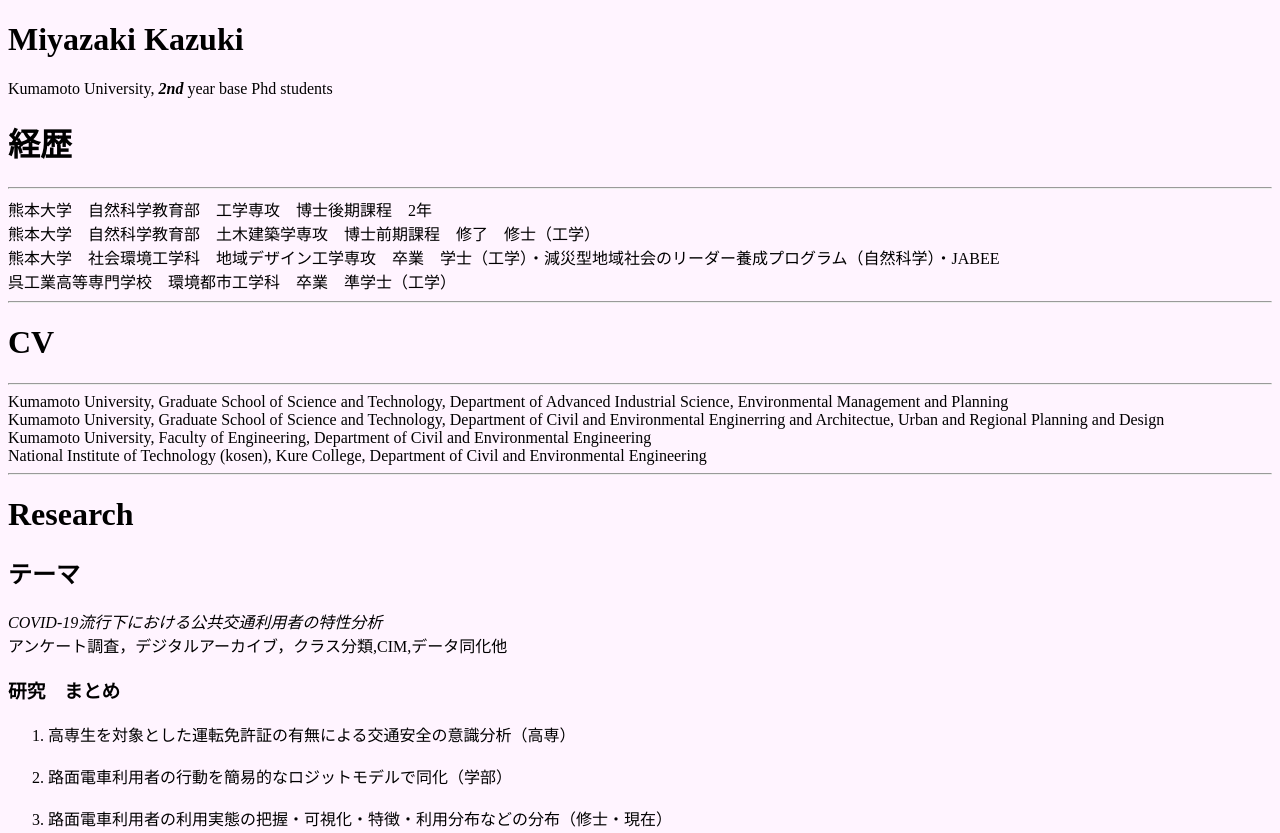
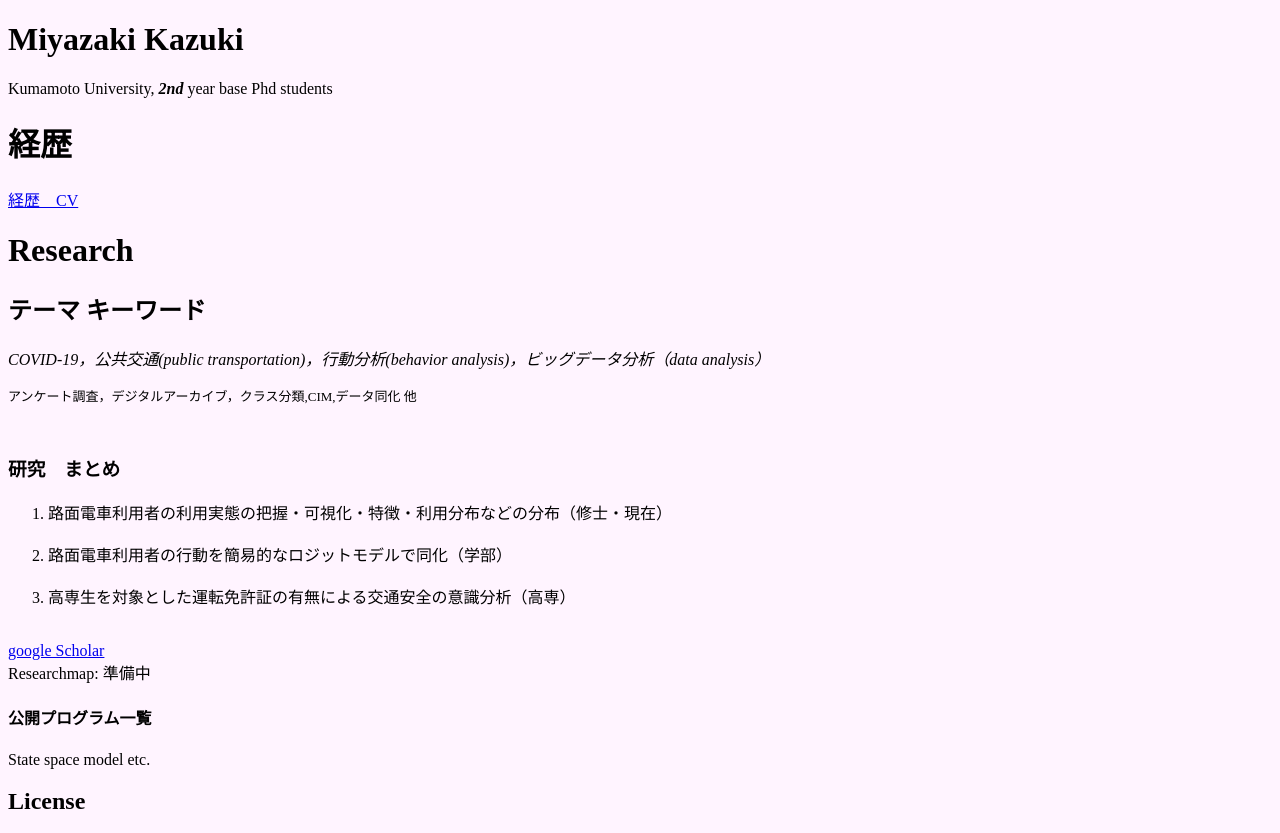
Before and after one commit to Kazuki40/kazuki40.github.io, a plain HTML site: page index.html in a window 1280 px wide. Shown: the top 833 px of the page. Drawn offline with Linux system fonts and the light colour scheme.

Commit message:
2023_0709_v1
cvを分けた

```diff
--- a/class.css
+++ b/class.css
@@ -11,3 +11,7 @@ address{
     color: #191970;
 
 }
+
+#resurch_sub {
+font-size: small;
+}
--- /dev/null
+++ b/cv.html
@@ -0,0 +1,42 @@
+<!DOCTYPE HTML PUBLIC "-//W3C//DTD HTML 4.01//EN"
+"http://www.w3.org/TR/html4/strict.dtd">
+
+<html lang="ja">
+
+    <link rel="stylesheet" href="https://kazuki40.github.io/class.css" />
+<!--タイトル指定-->
+        <meta name="author"content="Miyazaki Kazuki">
+        <title>Kazuki M. cv</title>
+        <base href="https://kazuki40.github.io/index.html"target="_self">
+    <head>
+
+    <h1>経歴</h1>
+<p>
+    <hr><ul><li>
+    熊本大学　自然科学教育部　工学専攻　博士後期課程　2年<br>
+    熊本大学　自然科学教育部　土木建築学専攻　博士前期課程　修了　修士（工学）<br>
+    熊本大学　社会環境工学科　地域デザイン工学専攻　卒業　学士（工学）・減災型地域社会のリーダー養成プログラム（自然科学）・JABEE<br>
+    呉工業高等専門学校　環境都市工学科　卒業　準学士（工学）<br>
+    <hr></li></ul>
+</p>
+
+<h1>CV</h1>
+<p>
+    <hr><ul><li>
+    Kumamoto University, Graduate School of Science and Technology, Department of Advanced Industrial Science, Environmental Management and Planning<br>
+    Kumamoto University, Graduate School of Science and Technology, Department of Civil and Environmental Enginerring and Architectue, Urban and Regional Planning and Design<br>
+    Kumamoto University, Faculty of Engineering, Department of Civil and Environmental Engineering<br>
+    National Institute of Technology (kosen), Kure College, Department of Civil and Environmental Engineering<br>
+    <hr></li></ul>
+
+
+<address>
+    <br><hr>
+    Mail: <a href="mailto:k.miyazaki.1997@gmail.com">メール</a><br>
+    SNS:<a href="//www.facebook.com/kmiyazaki1997">Facebook</a>
+</address>
+</p>
+        </body>
+    </head>
+</link>
+</html>
--- a/index.html
+++ b/index.html
@@ -4,49 +4,34 @@
 <html lang="ja">
 
     <link rel="stylesheet" href="https://kazuki40.github.io/class.css" />
+<!--タイトル指定-->
+        <meta name="author"content="Miyazaki Kazuki">
+        <title>Kazuki M.</title>
+        <base href="https://kazuki40.github.io/index.html"target="_self">
 
 
     <head>
-        <!--タイトル指定-->
-        <meta name="author"content="Miyazaki Kazuki">
-        <title>Kazuki M.</title>
-        <base href="https://kazuki40.github.io/index.html"target="_self">
-<h1>Miyazaki Kazuki</h1>
+        <h1>Miyazaki Kazuki</h1>
 Kumamoto University, <b><em>2nd</em></b> year base Phd students
         <body>
 <p>
     <h1>経歴</h1>
 <p>
-    <hr>
-    熊本大学　自然科学教育部　工学専攻　博士後期課程　2年<br>
-    熊本大学　自然科学教育部　土木建築学専攻　博士前期課程　修了　修士（工学）<br>
-    熊本大学　社会環境工学科　地域デザイン工学専攻　卒業　学士（工学）・減災型地域社会のリーダー養成プログラム（自然科学）・JABEE<br>
-    呉工業高等専門学校　環境都市工学科　卒業　準学士（工学）<br>
-    <hr>
-</p>
-
-<h1>CV</h1>
-<p>
-    <hr>
-    Kumamoto University, Graduate School of Science and Technology, Department of Advanced Industrial Science, Environmental Management and Planning<br>
-    Kumamoto University, Graduate School of Science and Technology, Department of Civil and Environmental Enginerring and Architectue, Urban and Regional Planning and Design<br>
-    Kumamoto University, Faculty of Engineering, Department of Civil and Environmental Engineering<br>
-    National Institute of Technology (kosen), Kure College, Department of Civil and Environmental Engineering<br>
-    <hr>
+<a href="https://kazuki40.github.io/cv.html">経歴　CV</a>
 </p>
 
     <h1>Research</h1>
-    <h2>テーマ</h2>
+    <h2>テーマ キーワード</h2>
     <p>
-       <em>COVID-19流行下における公共交通利用者の特性分析</em> <br>
-       アンケート調査，デジタルアーカイブ，クラス分類,CIM,データ同化他<br>
+       <em>COVID-19，公共交通(public transportation)，行動分析(behavior analysis)，ビッグデータ分析（data analysis）</em> <br>
+       <p id="resurch_sub">アンケート調査，デジタルアーカイブ，クラス分類,CIM,データ同化 他</p><br>
     </p>
     <h3>研究　まとめ</h3>
         <p>
         <ol>
+        <li>路面電車利用者の利用実態の把握・可視化・特徴・利用分布などの分布（修士・現在）</li><br>
+        <li>路面電車利用者の行動を簡易的なロジットモデルで同化（学部）</li><br>
         <li>高専生を対象とした運転免許証の有無による交通安全の意識分析（高専） </li><br>
-        <li>路面電車利用者の行動を簡易的なロジットモデルで同化（学部）</li><br>
-        <li>路面電車利用者の利用実態の把握・可視化・特徴・利用分布などの分布（修士・現在）</li><br>
         </ol>
 
 
```
